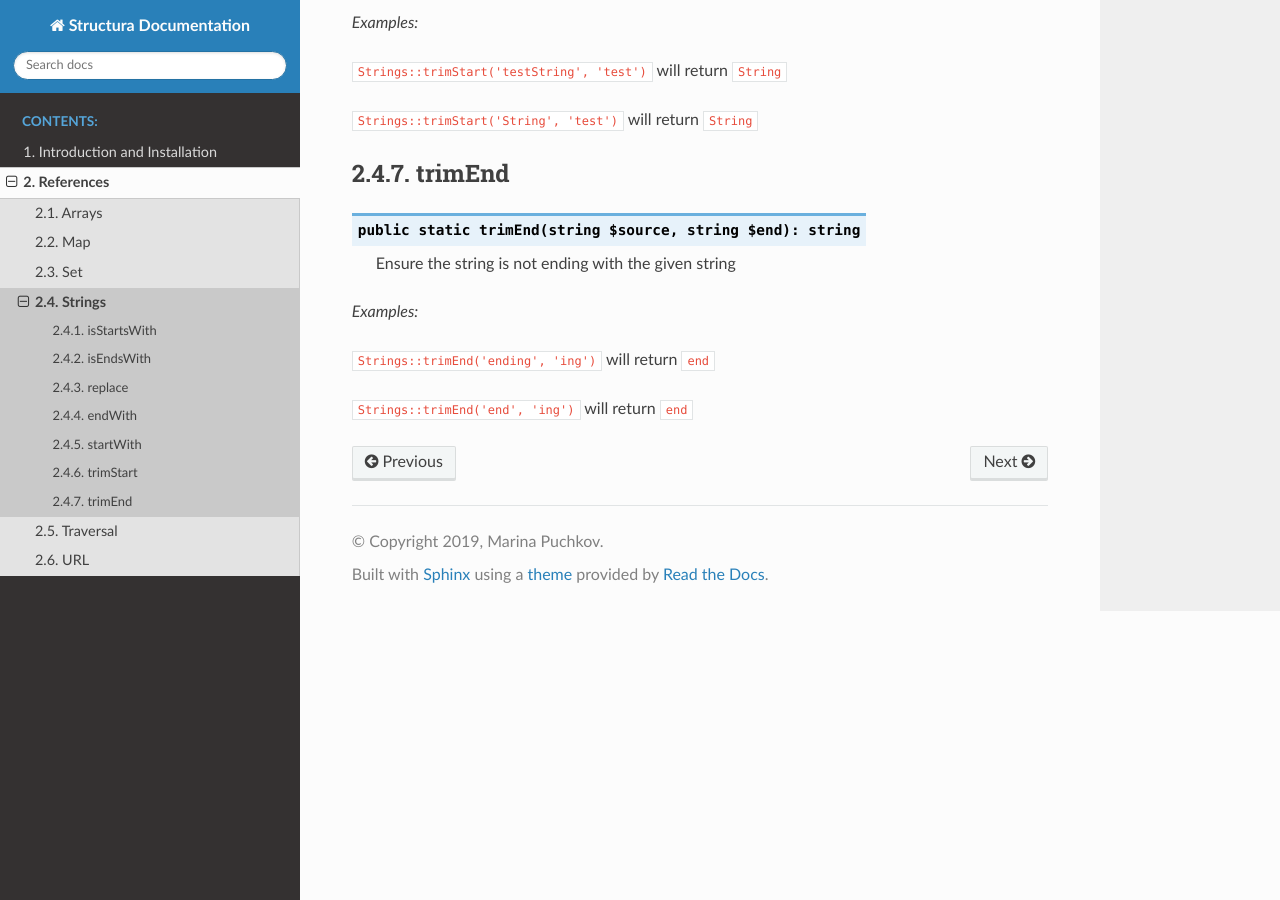
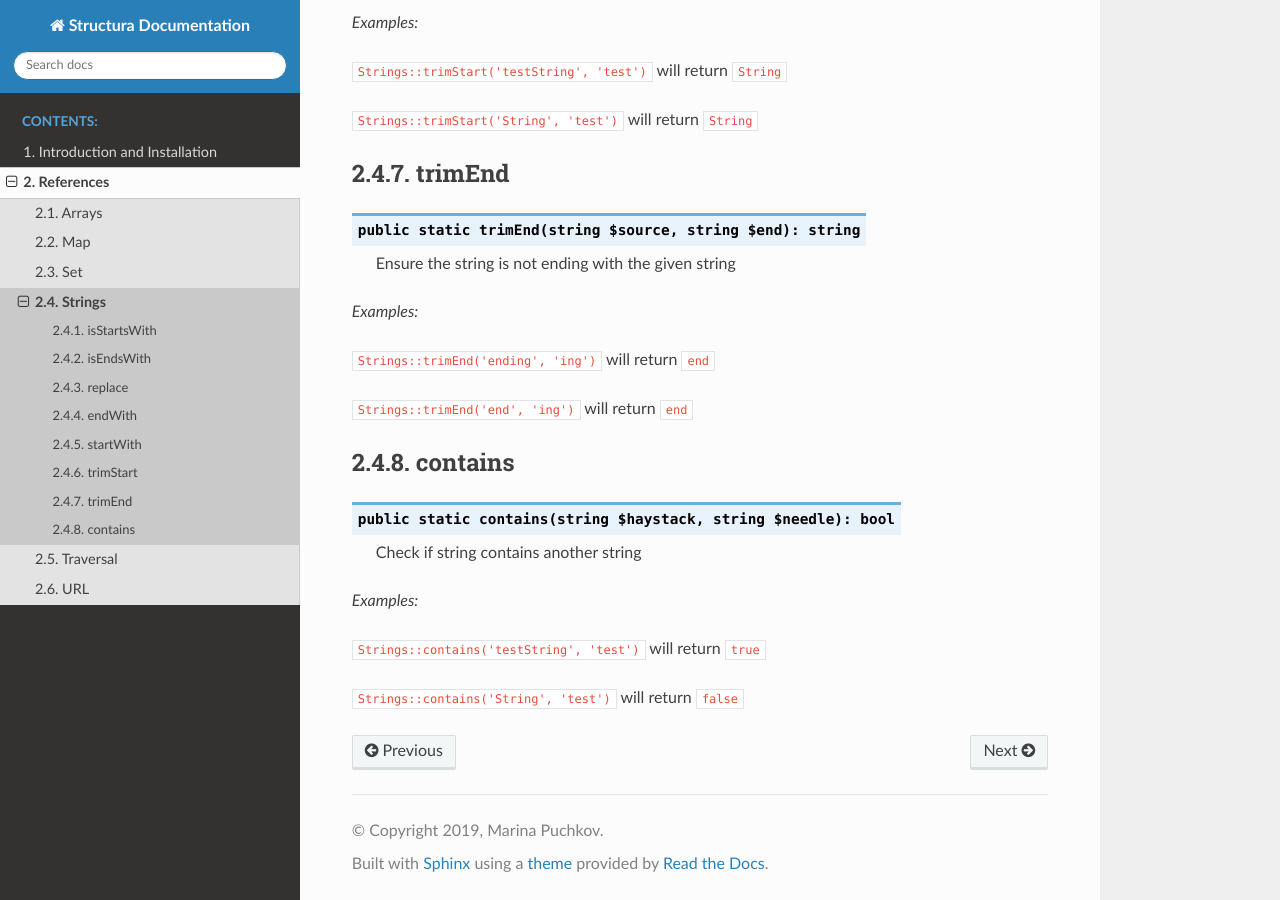
Before and after one commit to unstable-cacao/Structura, a Sphinx documentation site: the page built from Docs/references/Strings.rst, in a window 1280 px wide and 900 px high, scrolled down 1803 px. Built offline with Sphinx 7.4.7 and the Read the Docs theme 2.0.0, drawn with Linux system fonts in a browser that asks for light colours.

Commit message:
Implemented String::contains

```diff
--- a/Docs/references/Strings.rst
+++ b/Docs/references/Strings.rst
@@ -108,3 +108,18 @@ trimEnd
 ``Strings::trimEnd('ending', 'ing')`` will return ``end``
 
 ``Strings::trimEnd('end', 'ing')`` will return ``end``
+
+
+contains
+-----------------
+
+.. function:: public static contains(string $haystack, string $needle): bool
+
+    Check if string contains another string
+
+
+*Examples:*
+
+``Strings::contains('testString', 'test')`` will return ``true``
+
+``Strings::contains('String', 'test')`` will return ``false``
```
Also changed, not shown: 2 other files.
